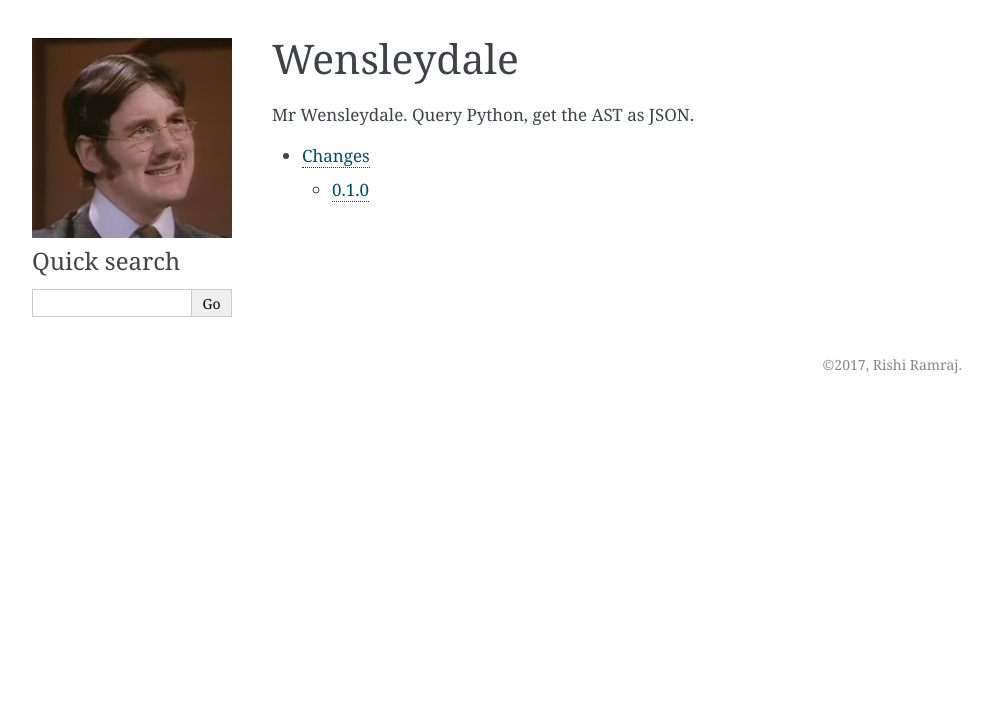
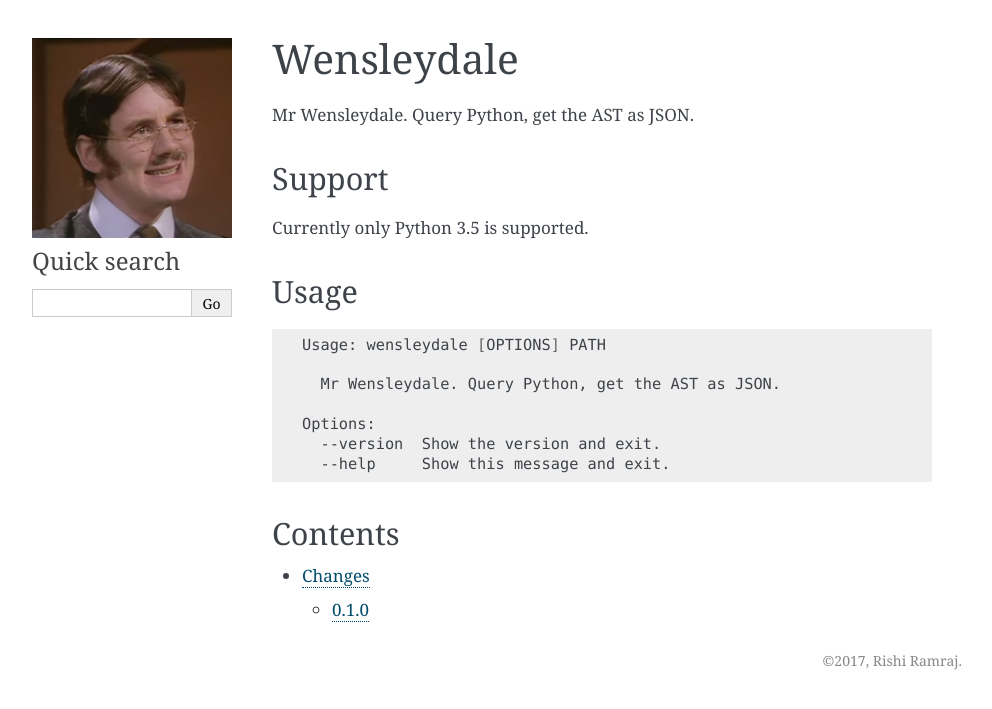
Before and after one commit to RishiRamraj/wensleydale, a Sphinx documentation site: the page built from docs/index.rst, in a window 1280 px wide. Shown: the top 709 px of the page, without its empty margins (148-1140 px from the left). Built offline with Sphinx 7.4.7, drawn with Linux system fonts in a browser that asks for light colours.

Commit message:
Update README

```diff
--- a/ChangeLog.rst
+++ b/ChangeLog.rst
@@ -6,5 +6,4 @@ Changes
 
 Changes:
 
-* Add scaffolding.
-* Add script to convert AST to JSON
+* Add script to convert AST to JSON.
--- a/README.rst
+++ b/README.rst
@@ -2,3 +2,21 @@ Wensleydale
 ===========
 
 Mr Wensleydale. Query Python, get the AST as JSON.
+
+Support
+-------
+
+Currently only Python 3.5 is supported.
+
+Usage
+-----
+
+.. code-block:: sh
+
+  Usage: wensleydale [OPTIONS] PATH
+
+    Mr Wensleydale. Query Python, get the AST as JSON.
+
+  Options:
+    --version  Show the version and exit.
+    --help     Show this message and exit.
--- a/docs/index.rst
+++ b/docs/index.rst
@@ -1,4 +1,7 @@
 .. include:: /../README.rst
+
+Contents
+--------
 
 .. toctree::
    :maxdepth: 2
```
